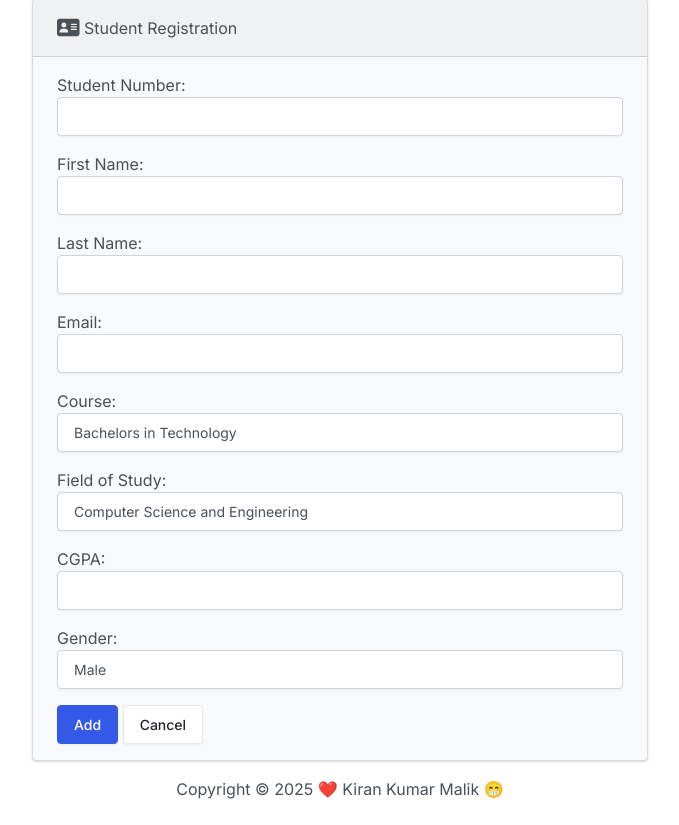
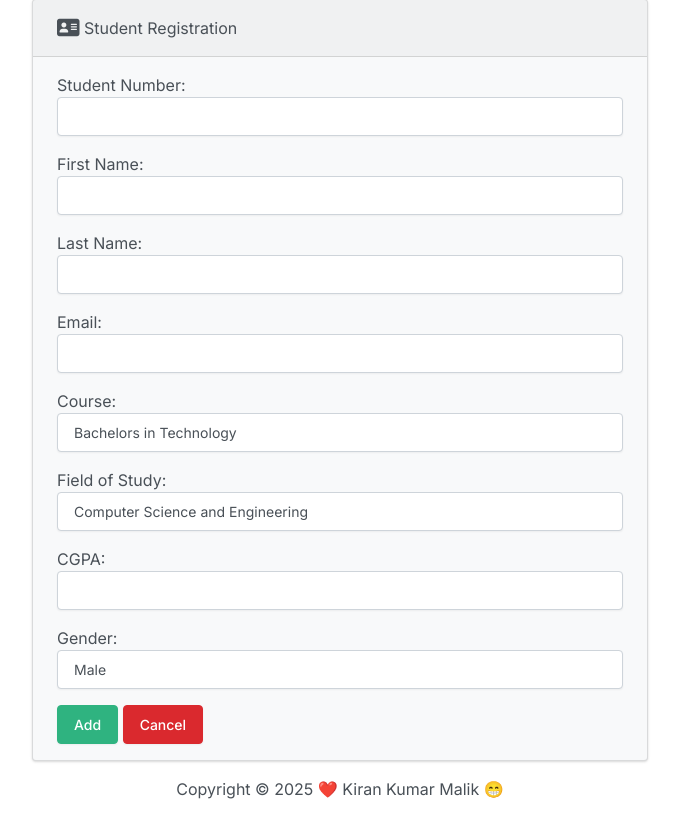
Before and after one commit to KiranKumarMalik/Student-Management-System-CRUD-Operation-in-Django, a Django app: page /add/ in a window 1280 px wide. Shown: the part 150-975 px from the top of the page, without its empty margins (300-979 px from the left). Run offline with Django 4.2, Linux system fonts and the light colour scheme; some libraries are stand-ins or nearby versions.

Commit message:
new change

```diff
--- a/students/templates/students/add.html
+++ b/students/templates/students/add.html
@@ -18,8 +18,8 @@
             <form action="{% url 'add' %}" method="POST">
               {% csrf_token %}
               {{ form.as_p }}
-              <button type="submit" class="btn btn-primary">Add</button>
-              <a href="{% url 'index' %}" class="btn btn-secondary">Cancel</a>
+              <button type="submit" class="btn btn-success">Add</button>
+              <a href="{% url 'index' %}" class="btn btn-danger">Cancel</a>
             </form>
           </div>
         </div>
--- a/students/templates/students/edit.html
+++ b/students/templates/students/edit.html
@@ -18,8 +18,8 @@
             <form action="" method="POST">
               {% csrf_token %}
               {{ form.as_p }}
-              <button type="submit" class="btn btn-primary">Update</button>
-              <a href="{% url 'index' %}" class="btn btn-secondary">Cancel</a>
+              <button type="submit" class="btn btn-success">Update</button>
+              <a href="{% url 'index' %}" class="btn btn-danger">Cancel</a>
             </form>
           </div>
         </div>
--- a/students/templates/students/index.html
+++ b/students/templates/students/index.html
@@ -135,9 +135,7 @@
                   <a href="?page=1"><button class="btn btn-primary">First</button></a>
                   <a href="?page={{ page_obj.previous_page_number }}"><button class="btn btn-dark">Previous</button></a>
               {% endif %}
-
               <span> Page {{ page_obj.number }} of {{ page_obj.paginator.num_pages }} </span>
-
               {% if page_obj.has_next %}
                   <a href="?page={{ page_obj.next_page_number }}"><button class="btn btn-success">Next</button></a>
                   <a href="?page={{ page_obj.paginator.num_pages }}"><button class="btn btn-warning">Last</button></a>
```
